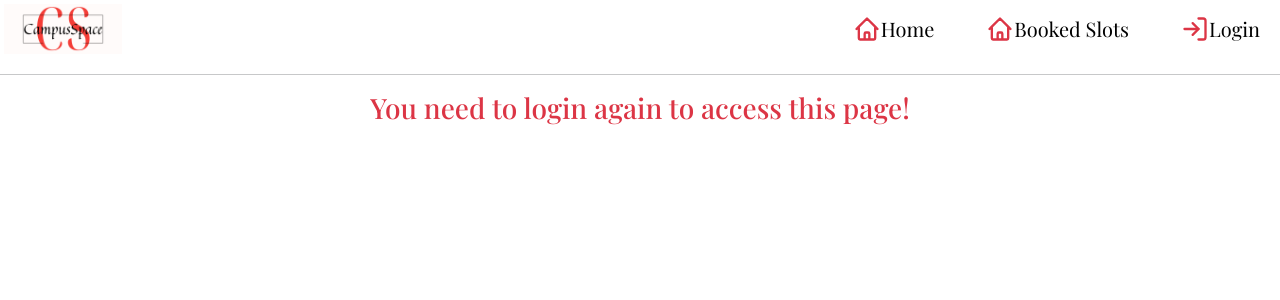
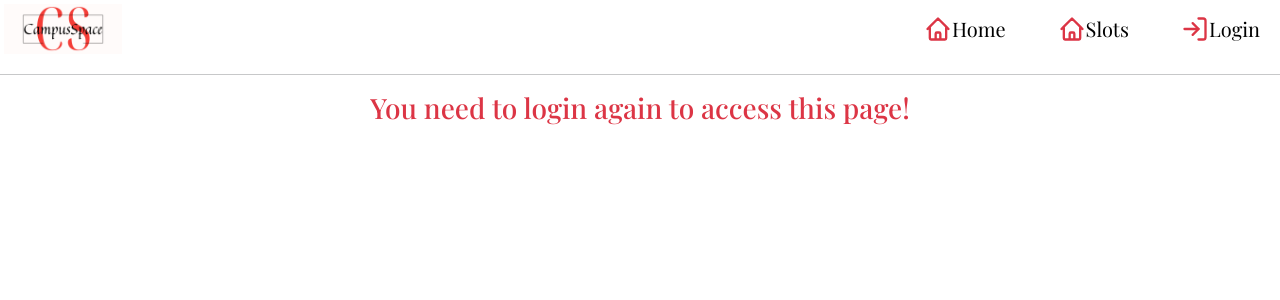
Before and after one commit to nikithapotluri/CAMPUS-SPACE, a React (Vite) app in the folder SLOT-BOOKING/: page /allbookedslots in a window 1280 px wide. Shown: the top 300 px of the page. Built offline with nearby package versions, Linux system fonts and the light colour scheme; data requests are answered from the project's data file; a web font is replaced by a local one.

Commit message:
Update All Booked Slots

```diff
--- a/SLOT-BOOKING/src/components/allbookedslots/AllBookedSlots.jsx
+++ b/SLOT-BOOKING/src/components/allbookedslots/AllBookedSlots.jsx
@@ -10,6 +10,7 @@ const AllBookedSlots = () => {
   const [loading, setLoading] = useState(true);
   const [startDate, setStartDate] = useState('');
   const [endDate, setEndDate] = useState('');
+  const [hasSubmitted, setHasSubmitted] = useState(false); // To track if the user has submitted the filter
 
   let { userLoginStatus } = useContext(userLoginContext);
 
@@ -17,10 +18,7 @@ const AllBookedSlots = () => {
     const fetchBookedSlots = async () => {
       try {
         const response = await axios.get('http://localhost:3000/bookedSlots');
-        const today = new Date().toISOString().split('T')[0]; // Get today's date in YYYY-MM-DD format
-        const filteredData = response.data.filter(slot => slot.date >= today);
-        setBookedSlots(filteredData);
-        setFilteredSlots(filteredData);
+        setBookedSlots(response.data); // Store all the fetched slots but don't display them initially
         setLoading(false);
       } catch (error) {
         console.error("Error fetching booked slots:", error);
@@ -37,8 +35,7 @@ const AllBookedSlots = () => {
         return slotDate >= new Date(startDate) && slotDate <= new Date(endDate);
       });
       setFilteredSlots(filtered);
-    } else {
-      setFilteredSlots(bookedSlots);
+      setHasSubmitted(true); // Set to true after the user submits the date filter
     }
   };
 
@@ -47,7 +44,7 @@ const AllBookedSlots = () => {
       <hr />
       {userLoginStatus === true ? (
         <Container className="mt-4">
-          <h2 className="text-center text-black">All Booked Slots</h2>
+          <h1 className="text-center text-black">All Booked Slots</h1>
           {loading ? (
             <p>Loading...</p>
           ) : (
@@ -78,6 +75,7 @@ const AllBookedSlots = () => {
                 </Col>
               </Row>
 
+              {hasSubmitted && ( // Only show table after the user submits the form
                 <Table striped bordered hover>
                   <thead>
                     <tr>
@@ -108,6 +106,7 @@ const AllBookedSlots = () => {
                     )}
                   </tbody>
                 </Table>
+              )}
             </>
           )}
         </Container>
--- a/SLOT-BOOKING/src/components/header/Header.jsx
+++ b/SLOT-BOOKING/src/components/header/Header.jsx
@@ -37,7 +37,7 @@ function Header() {
           <Link to="/allbookedslots" className="nav-link">
             <HiOutlineHome className="fs-3 text-danger" />
             <div className="black" style={{ color: 'black' }}>
-              Booked Slots
+              Slots
             </div>
           </Link>
         </li>
```
Lines whose indentation alone changed are shown as unchanged.
